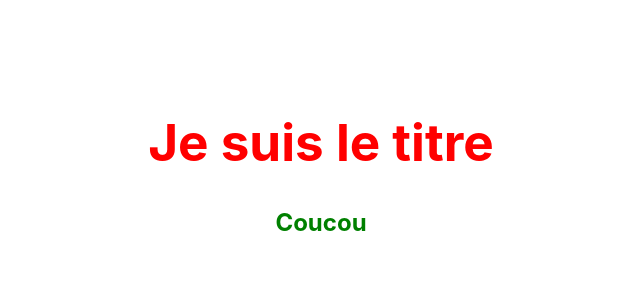
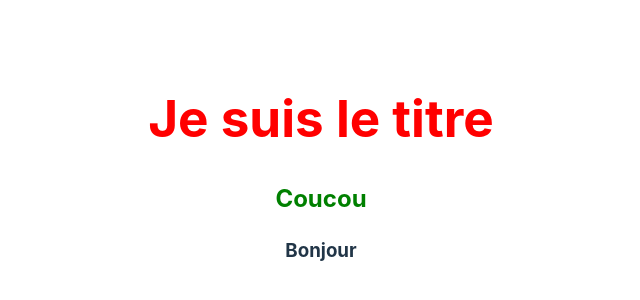
Before and after one commit to TomRoberto/git-github-andromeda24, a React (Vite) app: page / in a window 1280 px wide. Shown: the part 230-530 px from the top of the page, without its empty margins (319-959 px from the left). Built offline with nearby package versions, Linux system fonts and the light colour scheme.

Commit message:
added h3 main

```diff
--- a/src/App.jsx
+++ b/src/App.jsx
@@ -6,6 +6,7 @@ function App() {
     <>
       <h1 style={{ color: "red" }}>Je suis le titre</h1>
       <h2 style={{ color: "green" }}>Coucou</h2>
+      <h3>Bonjour</h3>
     </>
   );
 }
```
